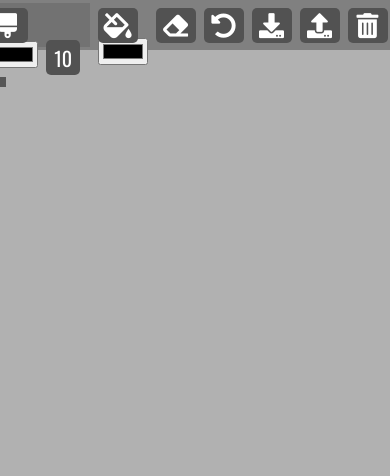
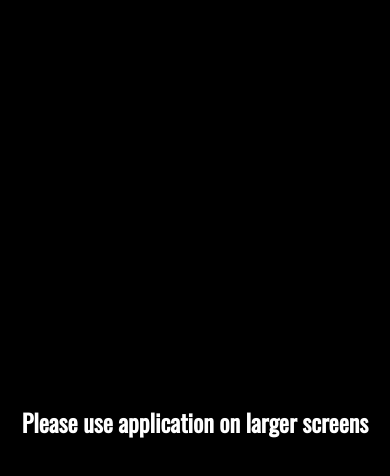
Before and after one commit to dantvi/paint-clone, a plain HTML site: page index.html in a window 390 px wide. Drawn offline with nearby package versions, Linux system fonts and the light colour scheme.

Commit message:
color picker and mobile message

```diff
--- a/index.html
+++ b/index.html
@@ -18,14 +18,14 @@
         <!-- Brush -->
         <div class="brush tool">
             <i class="fas fa-brush" id="brush" title="Brush"></i>
-            <input type="color">
+            <input class="jscolor" value="a51dab" id="brush-color">
             <span class="size" id="brush-size" title="Brush Size">10</span>
             <input type="range" min="1" max="50" value="10" class="slider" id="brush-slider">
         </div>
         <!-- Bucket -->
         <div class="bucket tool">
             <i class="fas fa-fill-drip" title="Background Color"></i>
-            <input type="color">
+            <input class="jscolor" value="ffffff" id="bucket-color">
         </div>
         <!-- Eraser -->
         <div class="tool">
@@ -55,7 +55,13 @@
         </div>
     </div>
 
+    <!-- Mobile Message -->
+    <div class="mobile-message">
+        <h2>Please use application on larger screens</h2>
+    </div>
+
     <!-- Script -->
+    <script src="jscolor.js"></script>
     <script src="script.js"></script>
 </body>
 </html>
```
